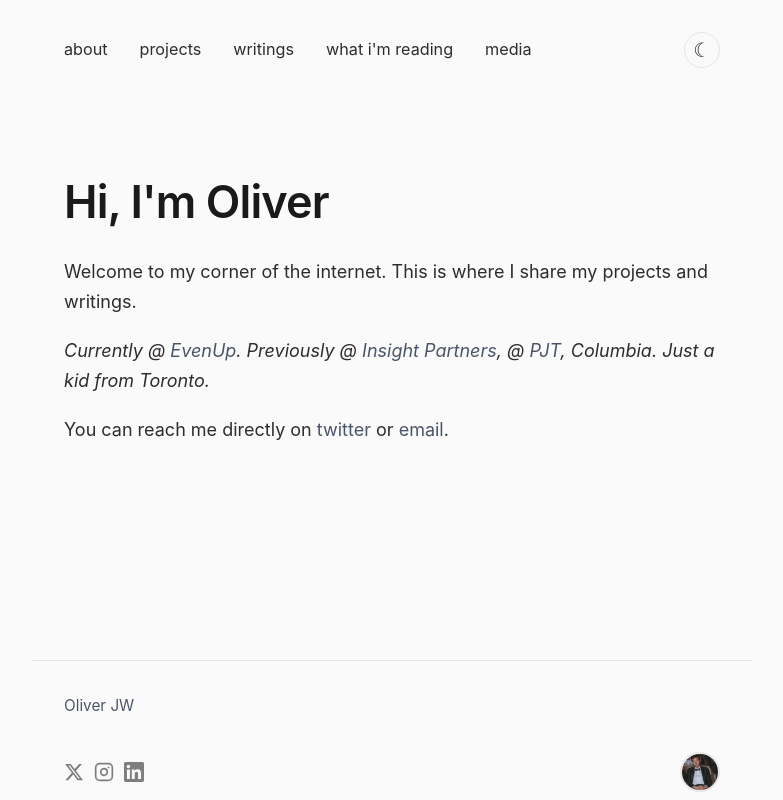
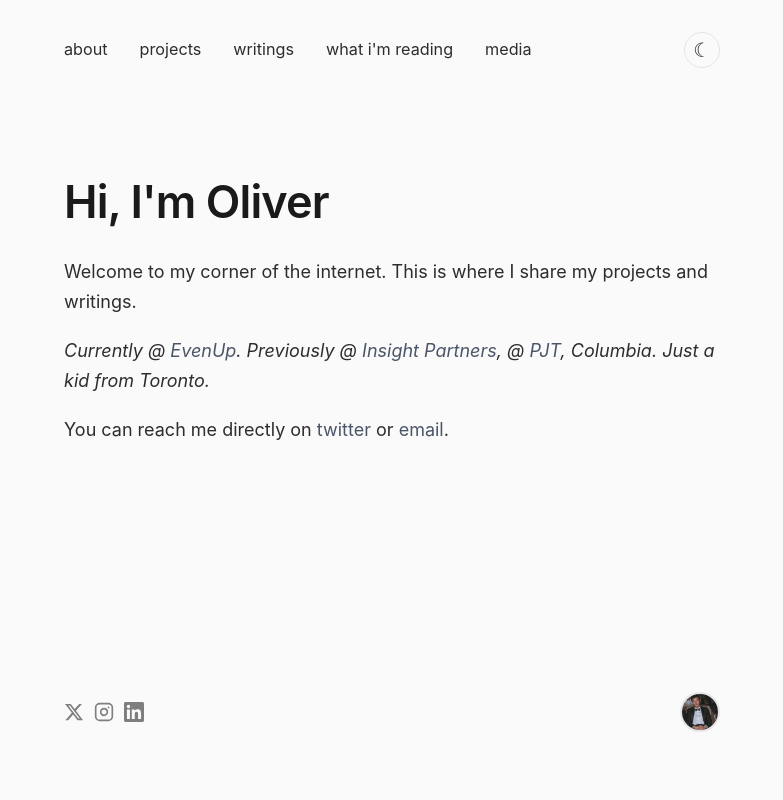
Before and after one commit to ojwang2104/oliver-jw-website, a Next.js app: page / in a window 1280 px wide. Shown: the whole page, without its empty margins (248-1031 px from the left). Built offline with nearby package versions, Linux system fonts and the light colour scheme.

Commit message:
Add Strava activity embed to bottom bar (#11)
Co-authored-by: Oliver Wang <oliverwang@Olivers-Laptop.local>

```diff
--- a/app/globals.css
+++ b/app/globals.css
@@ -175,7 +175,7 @@
 main {
     min-height: 70vh;             /* vh = viewport height (screen height) */
     padding-top: var(--spacing-large);
-    padding-bottom: 80px;         /* Extra space so content doesn't hide behind fixed bottom bar */
+    padding-bottom: 220px;        /* Extra space so content doesn't hide behind fixed bottom bar */
 }
 
 
@@ -353,6 +353,14 @@
     height: 20px;
 }
 
+.strava-embed {
+    width: min(300px, 40vw);
+    min-width: 120px;
+    height: 160px;
+    border: 0;
+    border-radius: 8px;
+}
+
 .profile-photo {
     width: 40px;
     height: 40px;
@@ -365,6 +373,12 @@
 
 .profile-photo:hover {
     opacity: 1;
+}
+
+@media (max-width: 480px) {
+    .strava-embed {
+        width: min(180px, 36vw);
+    }
 }
 
 
--- a/book-reviews.html
+++ b/book-reviews.html
@@ -167,6 +167,7 @@
                 </svg>
             </a>
         </div>
+        <iframe class="strava-embed" height="160" width="300" frameborder="0" allowtransparency="true" scrolling="no" src=""></iframe>
         <img src="images/oliver.jpg" alt="Oliver" class="profile-photo">
     </div>
 
--- a/components/BottomBar.tsx
+++ b/components/BottomBar.tsx
@@ -33,6 +33,16 @@
           </svg>
         </a>
       </div>
+      <iframe
+        className="strava-embed"
+        height="160"
+        width="300"
+        frameBorder="0"
+        allowTransparency
+        scrolling="no"
+        src=""
+        title="Latest Strava activity"
+      ></iframe>
       <img src="/images/oliver.jpg" alt="Oliver" className="profile-photo" />
     </div>
   );
--- a/index.html
+++ b/index.html
@@ -76,6 +76,7 @@
                 </svg>
             </a>
         </div>
+        <iframe class="strava-embed" height="160" width="300" frameborder="0" allowtransparency="true" scrolling="no" src=""></iframe>
         <img src="images/oliver.jpg" alt="Oliver" class="profile-photo">
     </div>
 
--- a/media.html
+++ b/media.html
@@ -105,6 +105,7 @@
                 </svg>
             </a>
         </div>
+        <iframe class="strava-embed" height="160" width="300" frameborder="0" allowtransparency="true" scrolling="no" src=""></iframe>
         <img src="images/oliver.jpg" alt="Oliver" class="profile-photo">
     </div>
 
--- a/projects.html
+++ b/projects.html
@@ -69,6 +69,7 @@
                 </svg>
             </a>
         </div>
+        <iframe class="strava-embed" height="160" width="300" frameborder="0" allowtransparency="true" scrolling="no" src=""></iframe>
         <img src="images/oliver.jpg" alt="Oliver" class="profile-photo">
     </div>
 
--- a/reading-2025.html
+++ b/reading-2025.html
@@ -96,6 +96,7 @@
                 </svg>
             </a>
         </div>
+        <iframe class="strava-embed" height="160" width="300" frameborder="0" allowtransparency="true" scrolling="no" src=""></iframe>
         <img src="images/oliver.jpg" alt="Oliver" class="profile-photo">
     </div>
 
--- a/reading-2026.html
+++ b/reading-2026.html
@@ -74,6 +74,7 @@
                 </svg>
             </a>
         </div>
+        <iframe class="strava-embed" height="160" width="300" frameborder="0" allowtransparency="true" scrolling="no" src=""></iframe>
         <img src="images/oliver.jpg" alt="Oliver" class="profile-photo">
     </div>
 
--- a/styles.css
+++ b/styles.css
@@ -175,7 +175,7 @@
 main {
     min-height: 70vh;             /* vh = viewport height (screen height) */
     padding-top: var(--spacing-large);
-    padding-bottom: 80px;         /* Extra space so content doesn't hide behind fixed bottom bar */
+    padding-bottom: 220px;        /* Extra space so content doesn't hide behind fixed bottom bar */
 }
 
 
@@ -353,6 +353,14 @@
     height: 20px;
 }
 
+.strava-embed {
+    width: min(300px, 40vw);
+    min-width: 120px;
+    height: 160px;
+    border: 0;
+    border-radius: 8px;
+}
+
 .profile-photo {
     width: 40px;
     height: 40px;
@@ -365,6 +373,12 @@
 
 .profile-photo:hover {
     opacity: 1;
+}
+
+@media (max-width: 480px) {
+    .strava-embed {
+        width: min(180px, 36vw);
+    }
 }
 
 
--- a/writings.html
+++ b/writings.html
@@ -68,6 +68,7 @@
                 </svg>
             </a>
         </div>
+        <iframe class="strava-embed" height="160" width="300" frameborder="0" allowtransparency="true" scrolling="no" src=""></iframe>
         <img src="images/oliver.jpg" alt="Oliver" class="profile-photo">
     </div>
 
```
